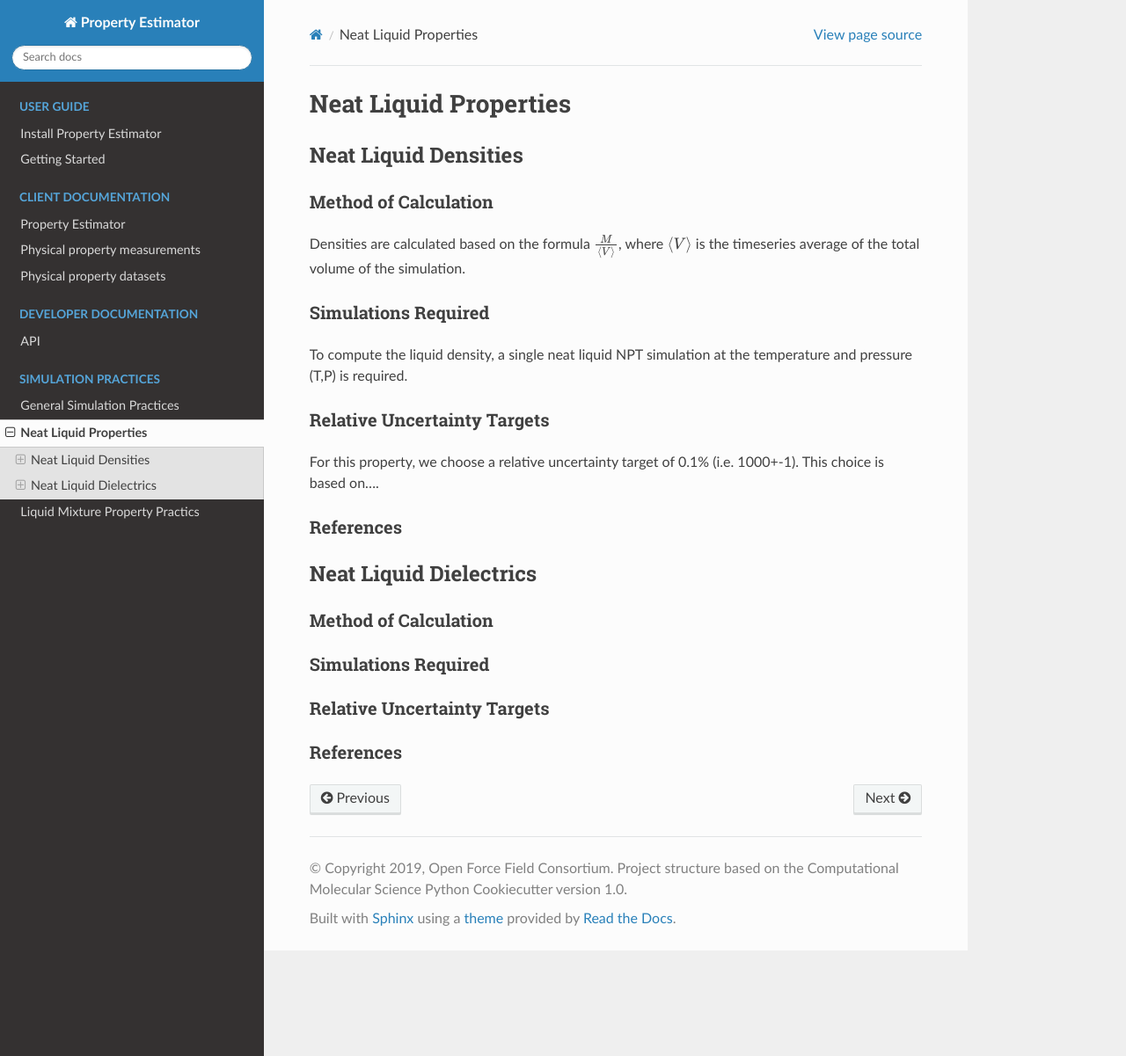
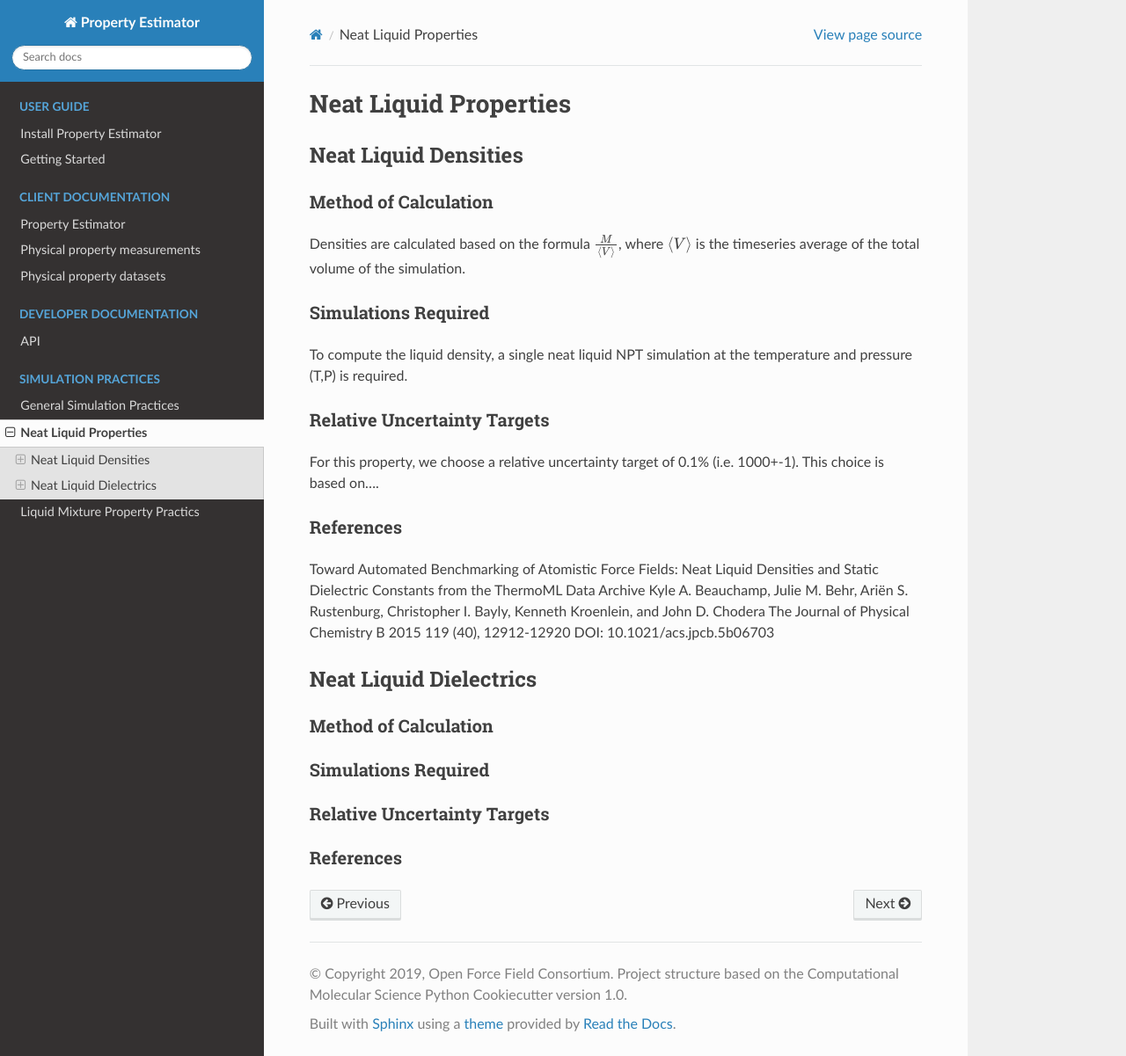
Before and after one commit to openforcefield/openff-evaluator, a Sphinx documentation site: the page built from docs/neat_liquid_property_practices.rst, in a window 1280 px wide and 1201 px high. Shown: the whole window at 88% size. Built offline with Sphinx 7.4.7 and the Read the Docs theme 2.0.0, drawn with Linux system fonts in a browser that asks for light colours.

Commit message:
Update neat_liquid_property_practices.rst

```diff
--- a/docs/neat_liquid_property_practices.rst
+++ b/docs/neat_liquid_property_practices.rst
@@ -23,6 +23,11 @@
 References
 ~~~~~~~~~~~~
 
+Toward Automated Benchmarking of Atomistic Force Fields: Neat Liquid Densities and Static Dielectric Constants from the ThermoML Data Archive
+Kyle A. Beauchamp, Julie M. Behr, Ariën S. Rustenburg, Christopher I. Bayly, Kenneth Kroenlein, and John D. Chodera
+The Journal of Physical Chemistry B 2015 119 (40), 12912-12920
+DOI: 10.1021/acs.jpcb.5b06703
+
 Neat Liquid Dielectrics
 ----------------
 
```
